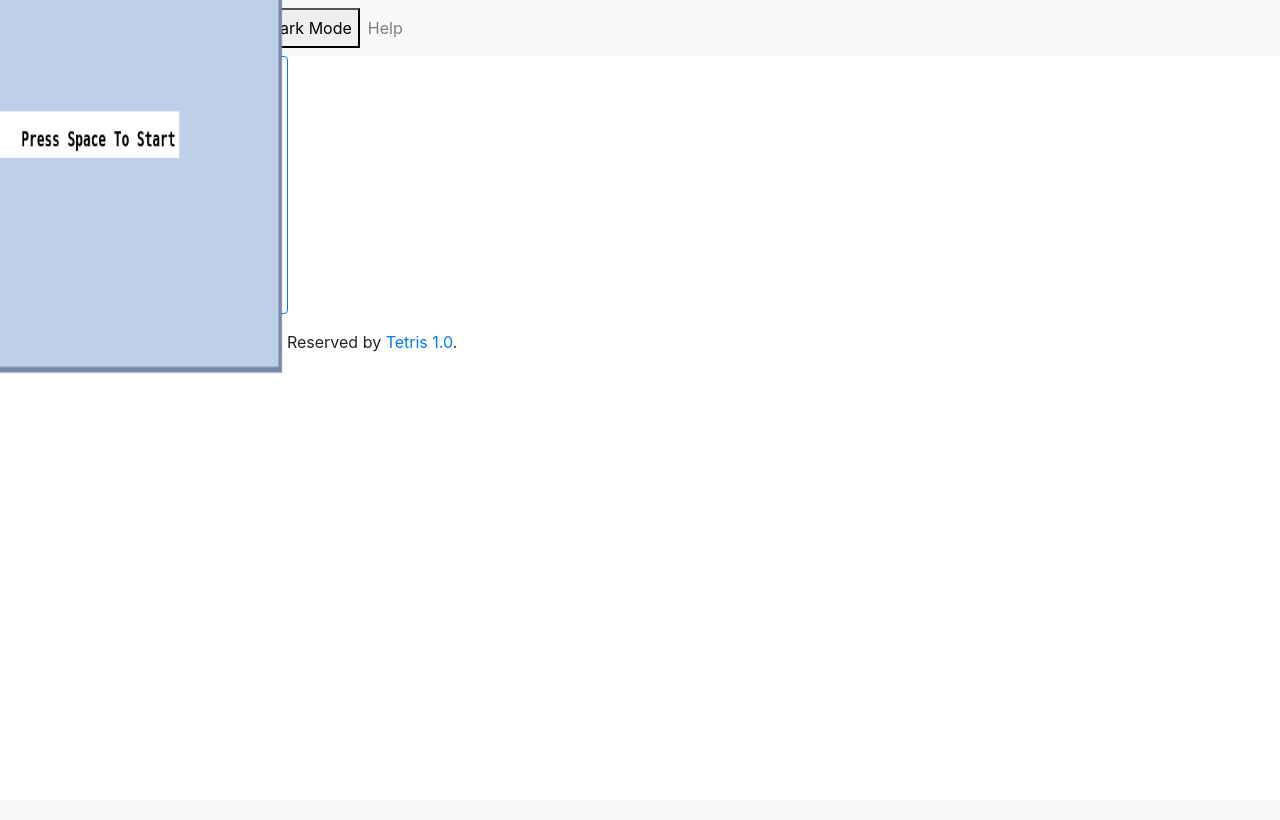
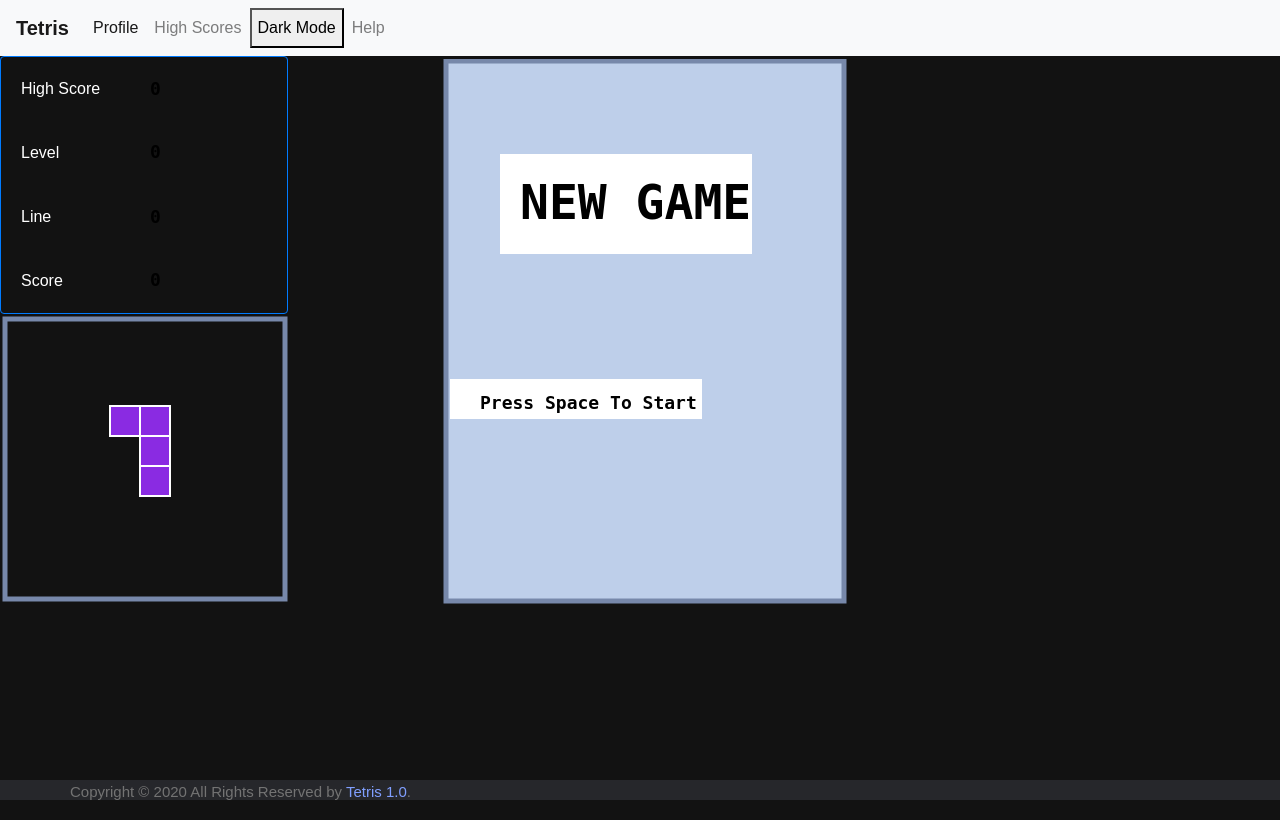
Before and after one commit to DaniyalFarooque/Tetris, a PHP site: page /Tetris.html in a window 1280 px wide. Before the commit the page ends 373 px from the top, so only its background shows below. Run offline with PHP 8.4, Linux system fonts and the light colour scheme.

Commit message:
Update canvas.css

```diff
--- a/Tetris/canvas.css
+++ b/Tetris/canvas.css
@@ -1,8 +1,44 @@
-canvas {
-            position: absolute;
-            top: 45%;
-            left: 50%;
-            width: 640px;
-            height: 640px;
-            margin: -320px 0 0 -320px;
-        }
+{
+    position: absolute;
+    padding-left: 0;
+    padding-right: 0;
+    margin-left: auto;
+    margin-right: auto;
+    top :59px;
+    left: 20%;
+    width: 70%;
+    height: 70%;
+	overflow: hidden;   /*Disable scrollbars */
+    display: block;   /*No floating content on sides */
+}
+
+* {
+  font-family: Arial, Helvetica, sans-serif;
+}
+
+body {
+  color: #222;
+  background: #fff;
+}
+body.dark-theme {
+  color: #ffffff;
+  background: #121212;
+}
+a {
+  color: #0033cc;
+}
+body.dark-theme a {
+  color: #809fff;
+}
+.site-footer
+{
+  position: absolute;
+  bottom: 0;
+  width: 100%;
+  height: 5px;            /* Footer height */
+  background-color:#26272b;
+  padding:0px 0 20px;
+  font-size:15px;
+  line-height:24px;
+  color:#737373;
+}
```
